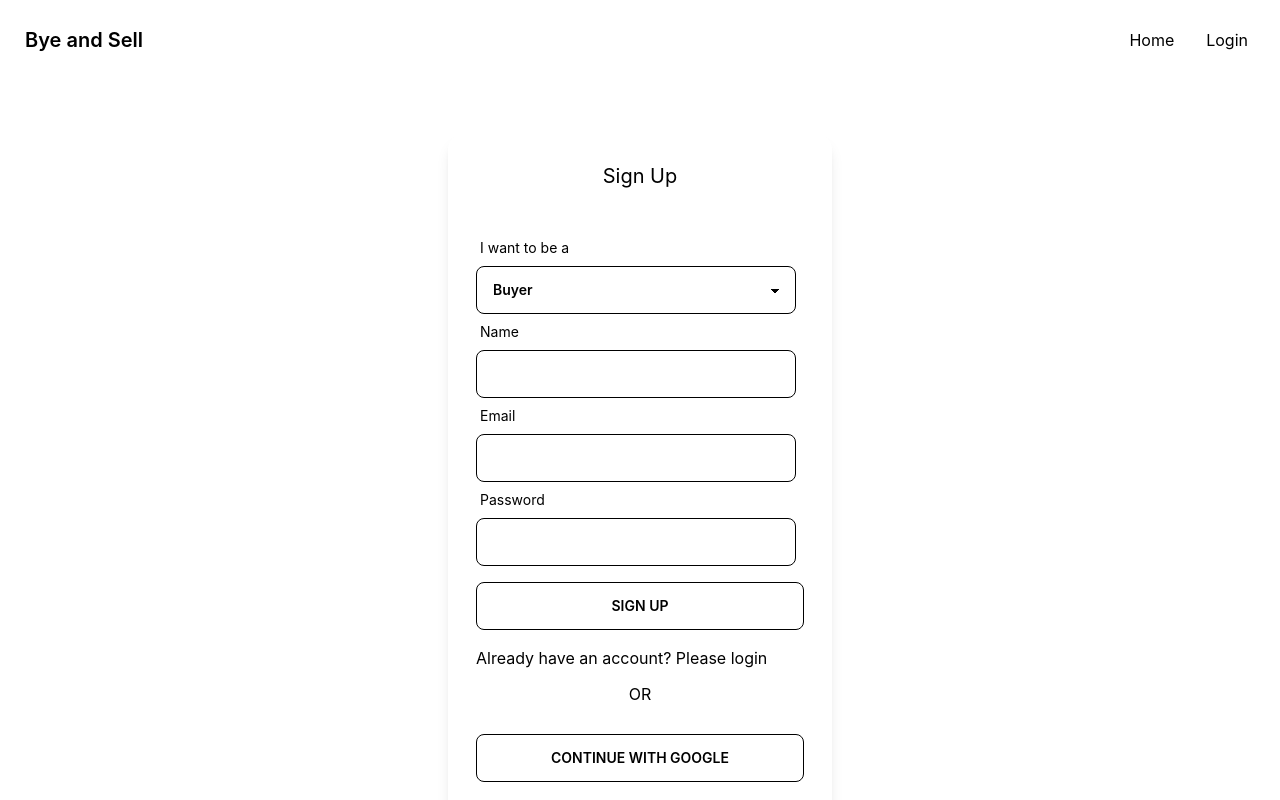
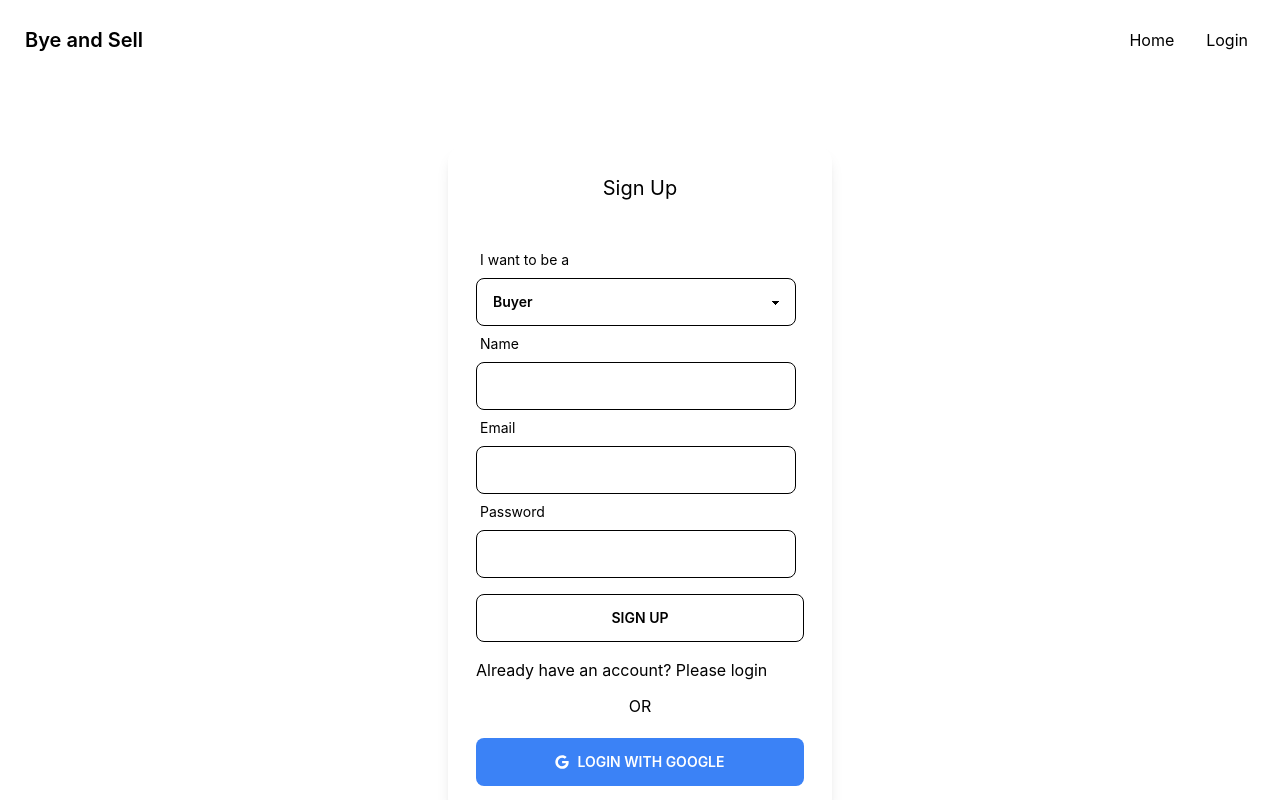
Before and after one commit to rajibrt/buyandsell, a React (Create React App) app: page /signup in a window 1280 px wide. Shown: the top 800 px of the page. Built offline with nearby package versions, Linux system fonts and the light colour scheme; no server answers.

Commit message:
google login added

```diff
--- a/src/Pages/Login/Login.js
+++ b/src/Pages/Login/Login.js
@@ -3,16 +3,19 @@ import { useForm } from "react-hook-form";
 import { Link, useLocation, useNavigate } from 'react-router-dom';
 import { AuthContext } from '../../contexts/AuthProvider';
 import useToken from '../../hooks/useToken';
+import { GoogleAuthProvider } from 'firebase/auth';
+import { FaGoogle } from 'react-icons/fa';
 
 
 const Login = () => {
     const { register, formState: { errors }, handleSubmit } = useForm();
-    const { signIn } = useContext(AuthContext);
+    const { signIn, providerLogin } = useContext(AuthContext);
     const [loginError, setLoginError] = useState('');
     const [loginUserEmail, setLoginUserEmail] = useState('');
     const [token] = useToken(loginUserEmail);
     const location = useLocation();
     const navigate = useNavigate();
+    const googleProviderLogin = new GoogleAuthProvider();
 
     const from = location.state?.from?.pathname || '/';
 
@@ -34,6 +37,17 @@ const Login = () => {
                 setLoginError(error.message);
             });
 
+    }
+
+    const handleGoogleSignIn = () => {
+        return providerLogin(googleProviderLogin)
+            .then((result) => {
+                const user = result.user;
+                console.log(user);
+                navigate(from, { replace: true });
+
+            })
+            .catch(error => console.error(error))
     }
 
     return (
@@ -70,8 +84,10 @@ const Login = () => {
                     </div>
                     <p>New to Doctors Portal? <Link to='/signup' className='text-secondary'>Create new account</Link></p>
                     <div className="divider text-accent">OR</div>
-                    <button className='btn w-full bg-white text-accent my-4 hover:text-white'>CONTINUE WITH GOOGLE</button>
                 </form>
+                <div className="form-control mt-6 flex gap-2">
+                    <button className='btn w-full bg-blue-500 hover:shadow-md border-none hover:text-black text-white' onClick={handleGoogleSignIn}><FaGoogle className='mr-2'></FaGoogle>Login with Google</button>
+                </div>
             </div>
         </div>
     );
--- a/src/Pages/SignUp/SignUp.js
+++ b/src/Pages/SignUp/SignUp.js
@@ -1,6 +1,8 @@
+import { GoogleAuthProvider } from 'firebase/auth';
 import React, { useContext, useState } from 'react';
 import { useForm } from 'react-hook-form';
 import toast, { Toaster } from 'react-hot-toast';
+import { FaGoogle } from 'react-icons/fa';
 import { Link, useLocation, useNavigate } from 'react-router-dom';
 import { AuthContext } from '../../contexts/AuthProvider';
 
@@ -8,12 +10,13 @@ import useToken from '../../hooks/useToken';
 
 const SignUp = () => {
     const { register, handleSubmit, formState: { errors } } = useForm()
-    const { createUser, updateUser } = useContext(AuthContext)
+    const { createUser, updateUser, providerLogin } = useContext(AuthContext)
     const [signUpError, setSignUPError] = useState('');
     const [createdUserEmail, setCreatedUserEmail] = useState('');
     const [token] = useToken(createdUserEmail)
     const location = useLocation();
 
+    const googleProviderLogin = new GoogleAuthProvider();
 
     if (token) {
         navigate("/")
@@ -51,6 +54,17 @@ const SignUp = () => {
 
     }
 
+    const handleGoogleSignIn = () => {
+        return providerLogin(googleProviderLogin)
+            .then((result) => {
+                const user = result.user;
+                console.log(user);
+                navigate(from, { replace: true });
+
+            })
+            .catch(error => console.error(error))
+    }
+
     const saveUser = (name, email, role) => {
         const user = { name, email, role };
         fetch('http://localhost:4000/users', {
@@ -66,16 +80,7 @@ const SignUp = () => {
                 setCreatedUserEmail(email);
             })
     }
-    // const getUserToken = email => {
-    //     fetch(`http://localhost:4000/jwt?email=${email}`)
-    //         .then(res => res.json())
-    //         .then(data => {
-    //             if (data.accessToken) {
-    //                 localStorage.setItem('accessToken', data.accessToken);
-    //                 navigate('/');
-    //             }
-    //         });
-    // }
+
     return (
         <div className='h-[800px] flex justify-center items-center'>
             <div className='w-96 p-7 shadow-lg rounded-2xl'>
@@ -116,9 +121,11 @@ const SignUp = () => {
                     <input className='btn w-full bg-accent my-4' value="Sign Up" type="submit" />
                     <p>Already have an account? <Link to='/login' className='text-secondary'>Please login</Link></p>
                     <div className="divider text-accent">OR</div>
-                    <button className='btn w-full bg-white text-accent my-4 hover:text-white'>CONTINUE WITH GOOGLE</button>
                     {signUpError && <p className="text-red-600">{ }signUpError</p>}
                 </form>
+                <div className="form-control mt-6 flex gap-2">
+                    <button className='btn w-full bg-blue-500 hover:shadow-md border-none hover:text-black text-white' onClick={handleGoogleSignIn}><FaGoogle className='mr-2'></FaGoogle>Login with Google</button>
+                </div>
             </div>
         </div>
     );
--- a/src/contexts/AuthProvider.js
+++ b/src/contexts/AuthProvider.js
@@ -1,5 +1,5 @@
 import React, { createContext, useEffect, useState } from 'react';
-import { createUserWithEmailAndPassword, getAuth, onAuthStateChanged, signInWithEmailAndPassword, signOut, updateProfile } from 'firebase/auth';
+import { createUserWithEmailAndPassword, getAuth, onAuthStateChanged, signInWithEmailAndPassword, signInWithPopup, signOut, updateProfile } from 'firebase/auth';
 import app from '../Firebase/firebase.config';
 
 
@@ -22,6 +22,11 @@ const AuthProvider = ({ children }) => {
         setLoading(true);
         return signInWithEmailAndPassword(auth, email, password)
 
+    }
+
+    const providerLogin = (provider) => {
+        setLoading(true);
+        return signInWithPopup(auth, provider);
     }
 
     const updateUser = (userInfo) => {
@@ -47,6 +52,7 @@ const AuthProvider = ({ children }) => {
         logOut,
         user,
         updateUser,
+        providerLogin,
         loading
 
     }
```
